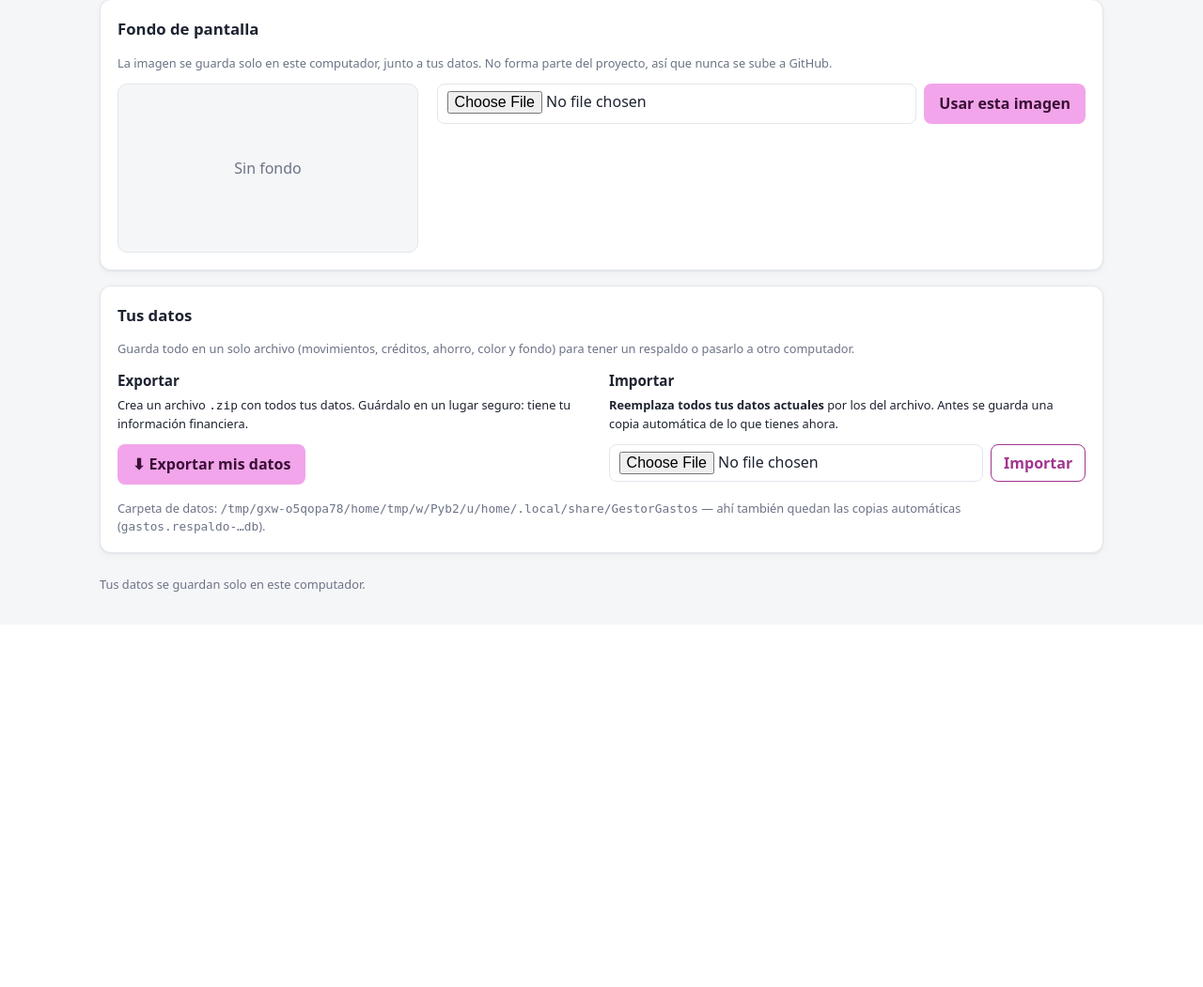
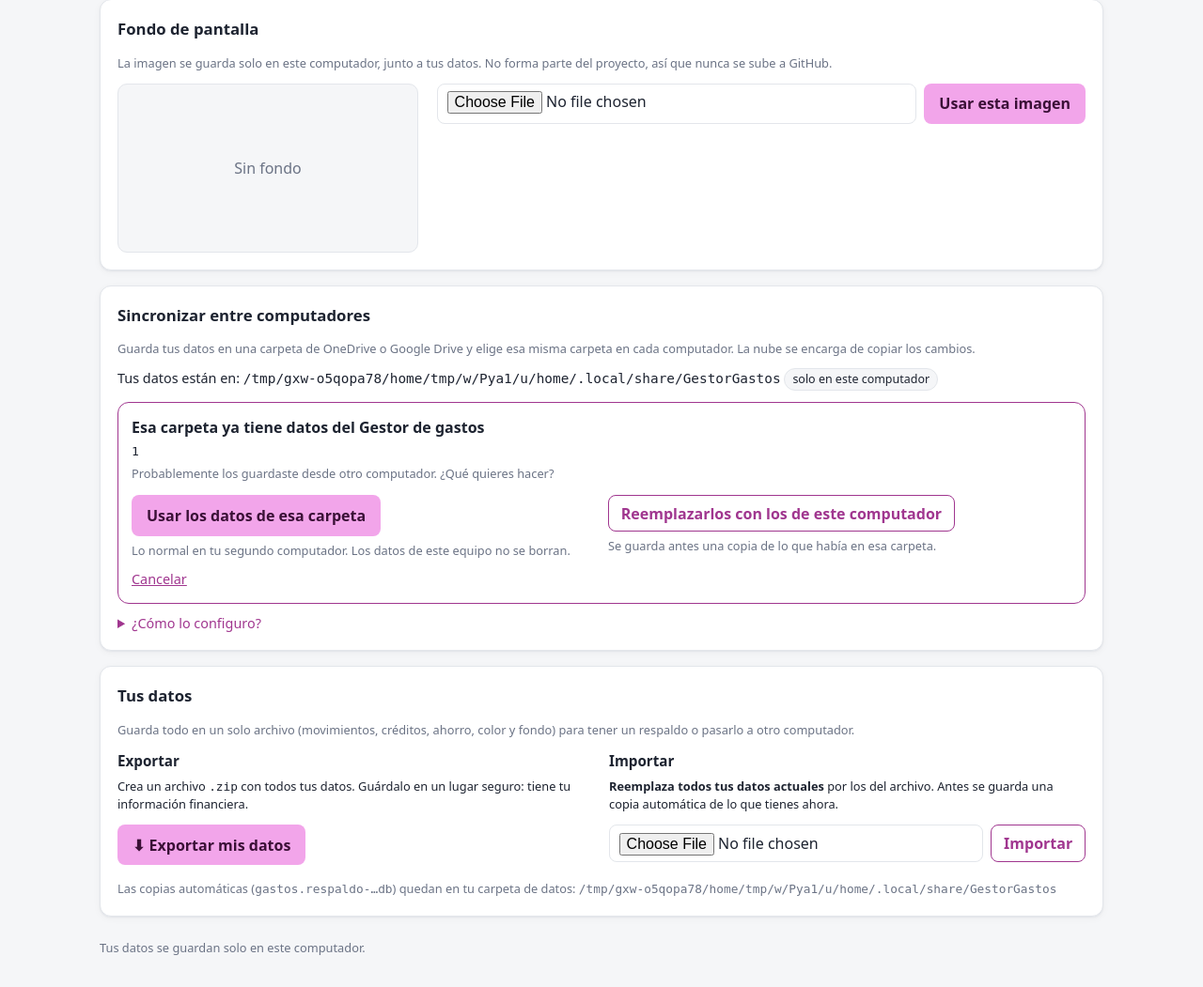
Before and after one commit to Daijinn-BKR/gestor-gastos, a Flask app: page /ajustes/ in a window 1280 px wide. Shown: the part 426-1477 px from the top of the page at 94% size. Before the commit the page ends 1056 px from the top, so only its background shows below. Run offline with Flask 3, Linux system fonts and the light colour scheme; the visitor is signed in with stand-in values (Sample User, id 1); data that the repository does not hold is empty; parts of the project's set-up code (start-up, migrations or seed data) failed here and were passed over.

Commit message:
Sincronización entre computadores con OneDrive

```diff
--- a/gestor/static/style.css
+++ b/gestor/static/style.css
@@ -272,3 +272,15 @@ body.con-fondo .selector-mes { background: color-mix(in srgb, var(--superficie)
 .datos h3 { font-size: .95rem; margin: 0 0 6px; }
 .datos .nota-chica { margin: 0 0 12px; }
 .datos input[type="file"] { width: auto; flex: 1; min-width: 0; background: var(--superficie); }
+
+/* Sincronizar entre computadores */
+.carpeta input[name="carpeta"] { flex: 1; min-width: 0; width: auto; }
+.decision { border: 1px solid var(--primario-texto); border-radius: var(--radio); padding: 14px; margin-top: 12px; }
+.decision p { margin: 0 0 12px; }
+.decision__opciones { display: grid; grid-template-columns: repeat(auto-fit, minmax(240px, 1fr)); gap: 14px; }
+.decision__opciones .nota-chica { margin: 6px 0 0; }
+.enlace-boton { background: none; border: 0; padding: 0; margin-top: 10px; color: var(--primario-texto); text-decoration: underline; cursor: pointer; font: inherit; font-size: .9rem; }
+.ayuda summary { cursor: pointer; color: var(--primario-texto); font-size: .9rem; }
+.ayuda ol { padding-left: 20px; margin: 10px 0; font-size: .9rem; }
+.ayuda li { margin-bottom: 6px; }
+.ayuda p { font-size: .9rem; margin: 0; }
--- a/gestor/templates/ajustes.html
+++ b/gestor/templates/ajustes.html
@@ -1,27 +1,5 @@
 {% extends "base.html" %}
-{% block titulo %}Ajustes<section class="panel" id="datos">
-  <h2>Tus datos</h2>
-  <p class="tenue nota-chica">Guarda todo en un solo archivo (movimientos, créditos, ahorro, color y fondo) para tener un respaldo o pasarlo a otro computador.</p>
-
-  <div class="dos-columnas datos">
-    <div>
-      <h3>Exportar</h3>
-      <p class="nota-chica">Crea un archivo <code>.zip</code> con todos tus datos. Guárdalo en un lugar seguro: tiene tu información financiera.</p>
-      <a class="boton" href="{{ url_for('.exportar_respaldo') }}" data-guardar="exportar_respaldo">⬇ Exportar mis datos</a>
-    </div>
-    <div>
-      <h3>Importar</h3>
-      <p class="nota-chica"><strong>Reemplaza todos tus datos actuales</strong> por los del archivo. Antes se guarda una copia automática de lo que tienes ahora.</p>
-      <form method="post" action="{{ url_for('.importar_respaldo') }}" enctype="multipart/form-data" class="formulario-linea"
-            onsubmit="return confirm('Esto reemplaza TODOS tus datos actuales por los del archivo.\n\nSe guardará una copia de seguridad de lo que tienes ahora. ¿Continuar?')">
-        <input type="file" name="archivo" accept=".zip,.db" required aria-label="Archivo de respaldo">
-        <button class="boton boton--secundario">Importar</button>
-      </form>
-    </div>
-  </div>
-  <p class="tenue nota-chica nota">Carpeta de datos: <code>{{ carpeta_datos }}</code> — ahí también quedan las copias automáticas (<code>gastos.respaldo-…db</code>).</p>
-</section>
-{% endblock %}
+{% block titulo %}Ajustes{% endblock %}
 {% block contenido %}
 <h1>Ajustes</h1>
 
@@ -99,6 +77,63 @@
     </div>
   </div>
 </section>
+<section class="panel" id="sincronizar">
+  <h2>Sincronizar entre computadores</h2>
+  <p class="tenue nota-chica">Guarda tus datos en una carpeta de OneDrive o Google Drive y elige esa misma carpeta en cada computador. La nube se encarga de copiar los cambios.</p>
+
+  <p class="nota">Tus datos están en:
+    <code>{{ carpeta_datos }}</code>
+    {% if carpeta_personalizada %}<span class="insignia">carpeta elegida</span>{% else %}<span class="etiqueta">solo en este computador</span>{% endif %}
+  </p>
+
+  {% if carpeta_pendiente %}
+    <div class="decision">
+      <p><strong>Esa carpeta ya tiene datos del Gestor de gastos</strong><br>
+        <code>{{ carpeta_pendiente }}</code><br>
+        <span class="tenue nota-chica">Probablemente los guardaste desde otro computador. ¿Qué quieres hacer?</span></p>
+      <div class="decision__opciones">
+        <form method="post" action="{{ url_for('.cambiar_carpeta') }}">
+          <input type="hidden" name="carpeta" value="{{ carpeta_pendiente }}">
+          <input type="hidden" name="accion" value="usar">
+          <button class="boton">Usar los datos de esa carpeta</button>
+          <p class="tenue nota-chica">Lo normal en tu segundo computador. Los datos de este equipo no se borran.</p>
+        </form>
+        <form method="post" action="{{ url_for('.cambiar_carpeta') }}"
+              onsubmit="return confirm('Los datos de esa carpeta se reemplazarán por los de este computador.\n\nAntes se guardará una copia de seguridad allí mismo. ¿Continuar?')">
+          <input type="hidden" name="carpeta" value="{{ carpeta_pendiente }}">
+          <input type="hidden" name="accion" value="reemplazar">
+          <button class="boton boton--secundario">Reemplazarlos con los de este computador</button>
+          <p class="tenue nota-chica">Se guarda antes una copia de lo que había en esa carpeta.</p>
+        </form>
+      </div>
+      <form method="post" action="{{ url_for('.cancelar_carpeta') }}"><button class="enlace-boton">Cancelar</button></form>
+    </div>
+  {% else %}
+    <form method="post" action="{{ url_for('.cambiar_carpeta') }}" class="formulario-linea carpeta">
+      <input name="carpeta" id="carpeta" placeholder="Ej: C:\Users\tu-usuario\OneDrive\GestorGastos"
+             aria-label="Carpeta de datos" required>
+      <button type="button" class="boton boton--secundario" id="elegir-carpeta" hidden>Elegir carpeta…</button>
+      <button class="boton">Usar esta carpeta</button>
+    </form>
+    {% if carpeta_personalizada %}
+      <form method="post" action="{{ url_for('.cambiar_carpeta') }}" class="nota">
+        <input type="hidden" name="carpeta" value="{{ carpeta_por_defecto }}">
+        <button class="boton boton--secundario">Volver a guardar solo en este computador</button>
+      </form>
+    {% endif %}
+  {% endif %}
+
+  <details class="ayuda nota">
+    <summary>¿Cómo lo configuro?</summary>
+    <ol>
+      <li>En este computador crea una carpeta dentro de OneDrive (o Google Drive), por ejemplo <code>OneDrive\GestorGastos</code>, y elígela aquí. Tus datos se copian ahí.</li>
+      <li>Espera a que OneDrive termine de subirla.</li>
+      <li>En el otro computador abre la app, ve a ⚙️ Ajustes y elige la misma carpeta. Cuando pregunte, presiona <strong>Usar los datos de esa carpeta</strong>.</li>
+    </ol>
+    <p><strong>Importante:</strong> usa la app en <strong>un solo computador a la vez</strong> y ciérrala al terminar. Si está abierta en otro equipo verás un aviso arriba. Este computador se llama <code>{{ equipo }}</code>.</p>
+  </details>
+</section>
+
 <section class="panel" id="datos">
   <h2>Tus datos</h2>
   <p class="tenue nota-chica">Guarda todo en un solo archivo (movimientos, créditos, ahorro, color y fondo) para tener un respaldo o pasarlo a otro computador.</p>
@@ -119,6 +154,24 @@
       </form>
     </div>
   </div>
-  <p class="tenue nota-chica nota">Carpeta de datos: <code>{{ carpeta_datos }}</code> — ahí también quedan las copias automáticas (<code>gastos.respaldo-…db</code>).</p>
+  <p class="tenue nota-chica nota">Las copias automáticas (<code>gastos.respaldo-…db</code>) quedan en tu carpeta de datos: <code>{{ carpeta_datos }}</code></p>
 </section>
+<script>
+  // En la app de escritorio, "Elegir carpeta…" abre el selector de carpetas de Windows.
+  (function () {
+    const boton = document.getElementById('elegir-carpeta');
+    if (!boton) return;
+    const activar = () => {
+      const api = window.pywebview && window.pywebview.api;
+      if (!api || !api.elegir_carpeta) return;
+      boton.hidden = false;
+      boton.onclick = async () => {
+        const r = await api.elegir_carpeta();
+        if (r && r.ruta) document.getElementById('carpeta').value = r.ruta;
+      };
+    };
+    activar();
+    window.addEventListener('pywebviewready', activar);
+  })();
+</script>
 {% endblock %}
--- a/gestor/templates/base.html
+++ b/gestor/templates/base.html
@@ -38,11 +38,24 @@
         <div class="alerta alerta--{{ tipo }}">{{ texto }}</div>
       {% endfor %}
     {% endwith %}
+    {% if aviso_carpeta %}<div class="alerta alerta--error">⚠ {{ aviso_carpeta }}</div>{% endif %}
+    {% if otro_equipo %}
+      <div class="alerta alerta--aviso">⚠ La app parece estar abierta en <strong>{{ otro_equipo }}</strong>.
+        Ciérrala allí antes de hacer cambios aquí, para que OneDrive no cree copias en conflicto.</div>
+    {% endif %}
+    {% if copias_conflicto %}
+      <div class="alerta alerta--aviso">⚠ Se encontraron copias en conflicto de tus datos ({{ copias_conflicto | join(', ') }}).
+        Pasa cuando dos computadores guardan a la vez. Tus datos actuales están bien; si te falta algo, importa esa copia desde
+        <a href="{{ url_for('ajustes.inicio') }}#datos">Ajustes → Tus datos</a>.</div>
+    {% endif %}
     <div id="avisos"></div>
     {% block contenido %}{% endblock %}
   </main>
 
   <script>
+    // Avisa cada minuto que la app sigue abierta (para el aviso de "abierta en otro computador").
+    setInterval(() => fetch("{{ url_for('ajustes.latido') }}", { method: 'POST' }).catch(() => {}), 60000);
+
     // Botones con data-guardar="metodo": en la app de escritorio abren el diálogo
     // "Guardar como" (main.Api). En el navegador el enlace descarga el archivo normalmente.
     document.querySelectorAll('[data-guardar]').forEach((boton) => {
@@ -61,6 +74,9 @@
     });
   </script>
 
-  <footer class="pie contenedor">Tus datos se guardan solo en este computador.</footer>
+  <footer class="pie contenedor">
+    {% if carpeta_sincronizada %}Tus datos se guardan en la carpeta que elegiste en Ajustes. Usa la app en un solo computador a la vez.
+    {% else %}Tus datos se guardan solo en este computador.{% endif %}
+  </footer>
 </body>
 </html>
--- a/gestor/views/ajustes.py
+++ b/gestor/views/ajustes.py
@@ -2,14 +2,17 @@
 
 La imagen se guarda en la carpeta de datos del usuario (junto a gastos.db), nunca
 dentro del proyecto: así una imagen personal no termina subida a GitHub."""
+import shutil
+import sqlite3
 from io import BytesIO
 from pathlib import Path
 
 from flask import (Blueprint, abort, current_app, flash, redirect,
-                   render_template, request, send_file, url_for)
+                   render_template, request, send_file, session, url_for)
 
-from .. import colores, respaldo
-from ..db import get_config, get_config_texto, get_db, set_config
+from .. import colores, respaldo, ubicacion
+from ..db import (close_db, conectar, get_config, get_config_texto, get_db,
+                  init_db, respaldar, set_config)
 
 bp = Blueprint("ajustes", __name__, url_prefix="/ajustes")
 
@@ -67,7 +70,114 @@ def inicio():
                            difuminado=get_config("fondo_difuminado", DIFUMINADO_POR_DEFECTO),
                            color=color_acento(), predefinidos=colores.PREDEFINIDOS,
                            color_por_defecto=colores.COLOR_POR_DEFECTO,
-                           carpeta_datos=str(_carpeta()))
+                           carpeta_datos=str(_carpeta()),
+                           carpeta_por_defecto=current_app.config["CARPETA_POR_DEFECTO"],
+                           carpeta_personalizada=_carpeta() != Path(current_app.config["CARPETA_POR_DEFECTO"]),
+                           carpeta_pendiente=session.get("carpeta_pendiente"),
+                           equipo=ubicacion.nombre_equipo())
+
+
+# ── Carpeta de datos (para sincronizar con OneDrive, Google Drive…) ─────
+
+def _copiar_fondo(origen: Path, destino: Path, reemplazar: bool):
+    fondos = [origen / f"fondo.{ext}" for ext in FIRMAS if (origen / f"fondo.{ext}").exists()]
+    if not fondos:
+        return
+    existentes = [destino / f"fondo.{ext}" for ext in FIRMAS if (destino / f"fondo.{ext}").exists()]
+    if existentes and not reemplazar:
+        return
+    for archivo in existentes:
+        archivo.unlink()
+    shutil.copy2(fondos[0], destino / fondos[0].name)
+
+
+def _copiar_base(destino_db: Path):
+    """Copia la base actual a destino_db de forma segura aunque esté abierta."""
+    copia = sqlite3.connect(destino_db)
+    try:
+        get_db().backup(copia)
+    finally:
+        copia.close()
+
+
+@bp.post("/carpeta")
+def cambiar_carpeta():
+    texto = (request.form.get("carpeta") or "").strip().strip('"')
+    accion = request.form.get("accion")          # None, "usar" o "reemplazar"
+    volver = redirect(url_for(".inicio") + "#sincronizar")
+    if not texto:
+        flash("Escribe o elige una carpeta.", "error")
+        return volver
+    destino = Path(texto).expanduser()
+    if not destino.is_absolute():
+        flash("Escribe la ruta completa de la carpeta, por ejemplo C:\\Users\\tu-usuario\\OneDrive\\GestorGastos.", "error")
+        return volver
+    if not destino.is_dir():
+        flash(f"La carpeta {destino} no existe. Créala primero (por ejemplo dentro de OneDrive).", "error")
+        return volver
+    if not ubicacion.es_escribible(destino):
+        flash("No se puede guardar en esa carpeta (sin permiso de escritura).", "error")
+        return volver
+
+    origen = _carpeta()
+    nueva_db = destino / ubicacion.NOMBRE_DB
+    if destino.resolve() == origen.resolve():
+        session.pop("carpeta_pendiente", None)
+        flash("Tus datos ya están en esa carpeta.", "ok")
+        return volver
+
+    if nueva_db.exists() and accion not in ("usar", "reemplazar"):
+        # La carpeta ya tiene datos (ej. de otro computador): el usuario decide qué hacer.
+        session["carpeta_pendiente"] = str(destino)
+        return volver
+
+    if nueva_db.exists() and accion == "usar":
+        try:
+            respaldo._validar_base(nueva_db)
+        except respaldo.ErrorRespaldo as e:
+            flash(f"No se pueden usar los datos de esa carpeta: {e}", "error")
+            return volver
+        _copiar_fondo(origen, destino, reemplazar=False)
+        mensaje = "Listo: ahora usas los datos de esa carpeta."
+    else:
+        if nueva_db.exists():                     # reemplazar: antes se guarda una copia
+            existente = conectar(str(nueva_db))
+            try:
+                respaldar(existente)
+            finally:
+                existente.close()
+        _copiar_base(nueva_db)
+        _copiar_fondo(origen, destino, reemplazar=True)
+        mensaje = "Listo: tus datos se copiaron a la nueva carpeta y desde ahora se guardan ahí."
+
+    # Cambiar a la nueva carpeta
+    ubicacion.liberar(origen)
+    close_db()
+    conn = conectar(str(nueva_db))
+    try:
+        init_db(conn)                             # actualiza bases de versiones antiguas
+    finally:
+        conn.close()
+    por_defecto = Path(current_app.config["CARPETA_POR_DEFECTO"])
+    ubicacion.guardar_ubicacion(Path(current_app.config["ARCHIVO_UBICACION"]),
+                                None if destino.resolve() == por_defecto.resolve() else destino)
+    current_app.config.update(DATABASE=str(nueva_db), AVISO_CARPETA=None)
+    ubicacion.latido(destino, forzar=True)
+    session.pop("carpeta_pendiente", None)
+    flash(mensaje + f" (La copia anterior sigue en {origen}.)", "ok")
+    return volver
+
+
+@bp.post("/carpeta/cancelar")
+def cancelar_carpeta():
+    session.pop("carpeta_pendiente", None)
+    return redirect(url_for(".inicio") + "#sincronizar")
+
+
+@bp.post("/latido")
+def latido():
+    """La página llama aquí cada minuto para avisar que la app sigue abierta."""
+    return "", 204
 
 
 # ── Respaldo: exportar e importar todos los datos ───────────────────────
--- a/main.py
+++ b/main.py
@@ -46,6 +46,19 @@ class Api:
         except Exception as e:  # se muestra en la ventana en vez de fallar en silencio
             return {"ok": False, "error": str(e)}
 
+    def elegir_carpeta(self):
+        """Selector de carpetas de Windows (para la carpeta de datos sincronizada)."""
+        import webview
+
+        try:
+            dialogo = getattr(getattr(webview, "FileDialog", None), "FOLDER", None) or webview.FOLDER_DIALOG
+            ruta = self._ventana.create_file_dialog(dialogo)
+            if not ruta:
+                return {"ruta": None}
+            return {"ruta": str(ruta[0] if isinstance(ruta, (list, tuple)) else ruta)}
+        except Exception as e:
+            return {"ruta": None, "error": str(e)}
+
     def exportar_excel(self):
         from gestor.exportar import generar_excel, nombre_archivo
 
@@ -93,6 +106,10 @@ def main():
                                          width=1200, height=860, min_size=(820, 600))
     webview.start()
 
+    # Al cerrar la ventana: quitar la marca de "app abierta en este computador"
+    from gestor import ubicacion
+    ubicacion.liberar(Path(app.config["DATABASE"]).parent)
+
 
 if __name__ == "__main__":
     sys.exit(main())
```
Also changed, not shown: gestor/__init__.py (+27 -7 lines), gestor/ubicacion.py (added, +132 -0 lines), tests/test_ajustes.py (+6 -0 lines), tests/test_sincronizar.py (added, +140 -0 lines), README.md.
